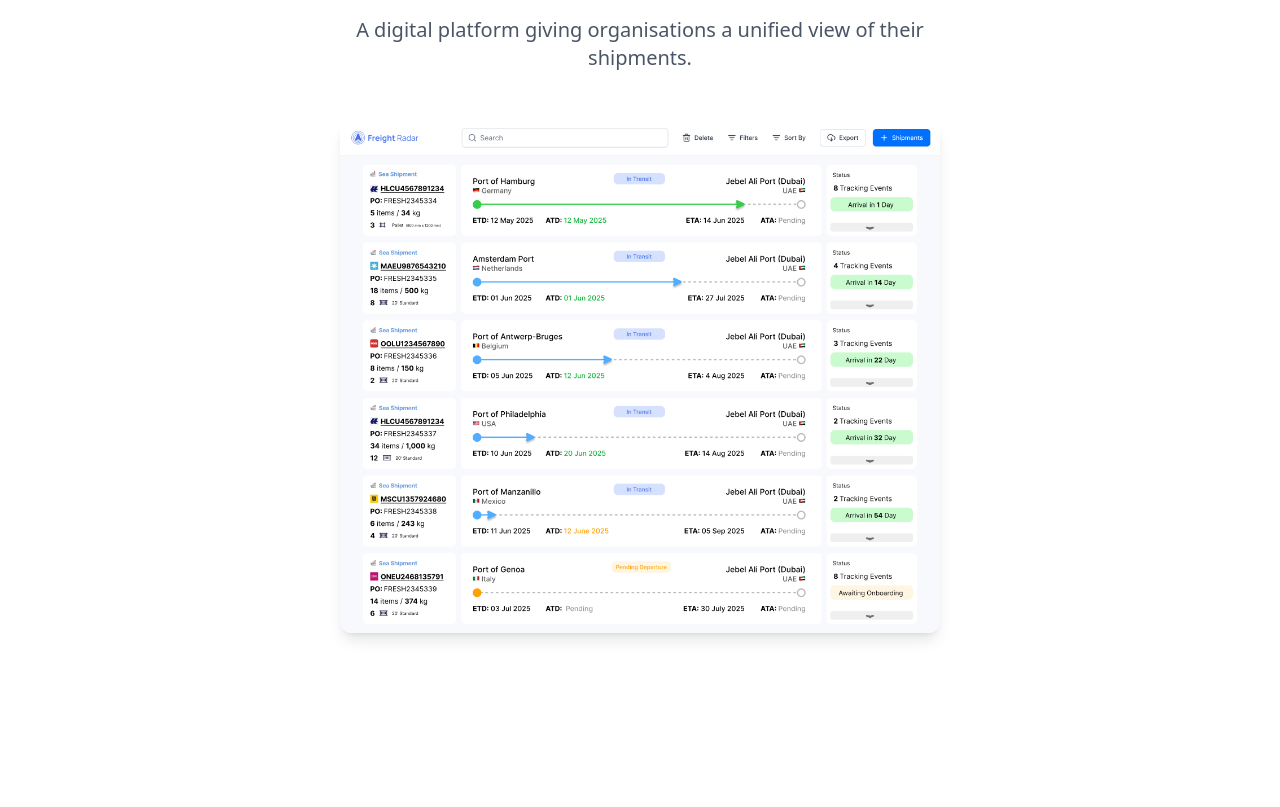
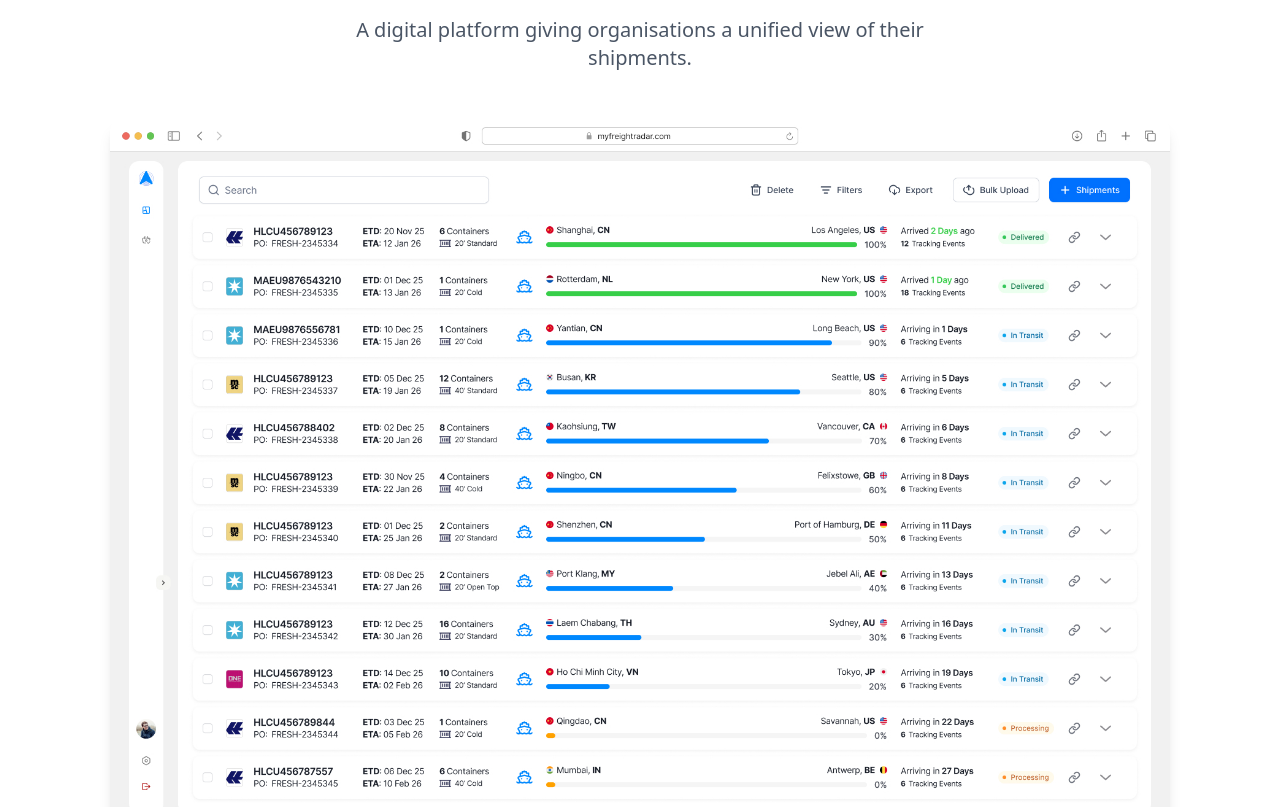
Before and after one commit to Cyrus-Devlin/freight-radar-2, a Next.js app: page / in a window 1280 px wide. Shown: the part 1040-1847 px from the top of the page. Built offline with nearby package versions, Linux system fonts and the light colour scheme; no server answers.

Commit message:
feat: update hero image and increase size on desktop

```diff
--- a/app/(marketing)/page.tsx
+++ b/app/(marketing)/page.tsx
@@ -71,11 +71,11 @@ export default function Page() {
 
             {/* Test with aerial-view image that we know works in the hero section */}
             <img
-              src="/freight-dashboard.png"
+              src="/FreightRadarHero2.jpg"
               alt="Unified shipment dashboard visualization"
-              className="mx-auto rounded-xl shadow-lg mb-8"
-              width={600}
-              height={600}
+              className="mx-auto rounded-xl shadow-lg mb-8 w-full md:w-[90%] lg:w-[85%]"
+              width={1200}
+              height={700}
             />
 
         </div>
```
Also changed, not shown: public/FreightRadarHero2.jpg (added).
